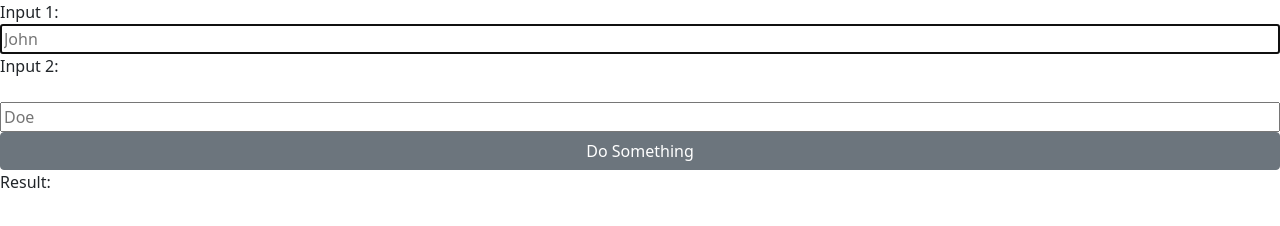
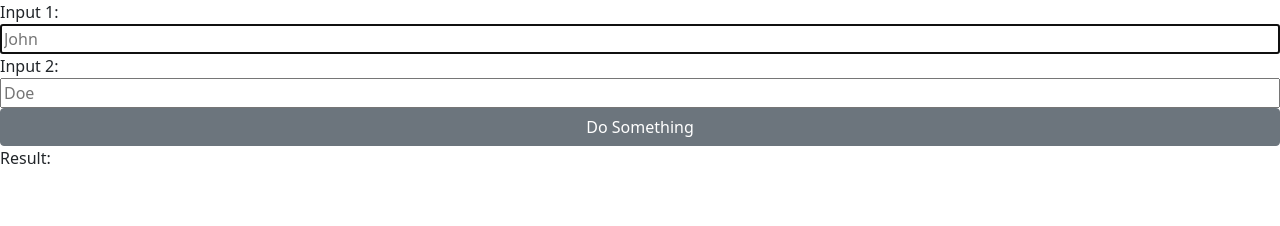
Before and after one commit to edouardmisset/simpleTemplate, a website: page index.html in a window 1280 px wide. Drawn offline with nearby package versions, Linux system fonts and the light colour scheme.

Commit message:
one more break

```diff
--- a/index.html
+++ b/index.html
@@ -23,7 +23,7 @@
         placeholder="John"
         autofocus
       />
-      <label for="in2">Input 2:</label><br />
+      <label for="in2">Input 2:</label>
       <input
         type="text"
         id="in2"
```
